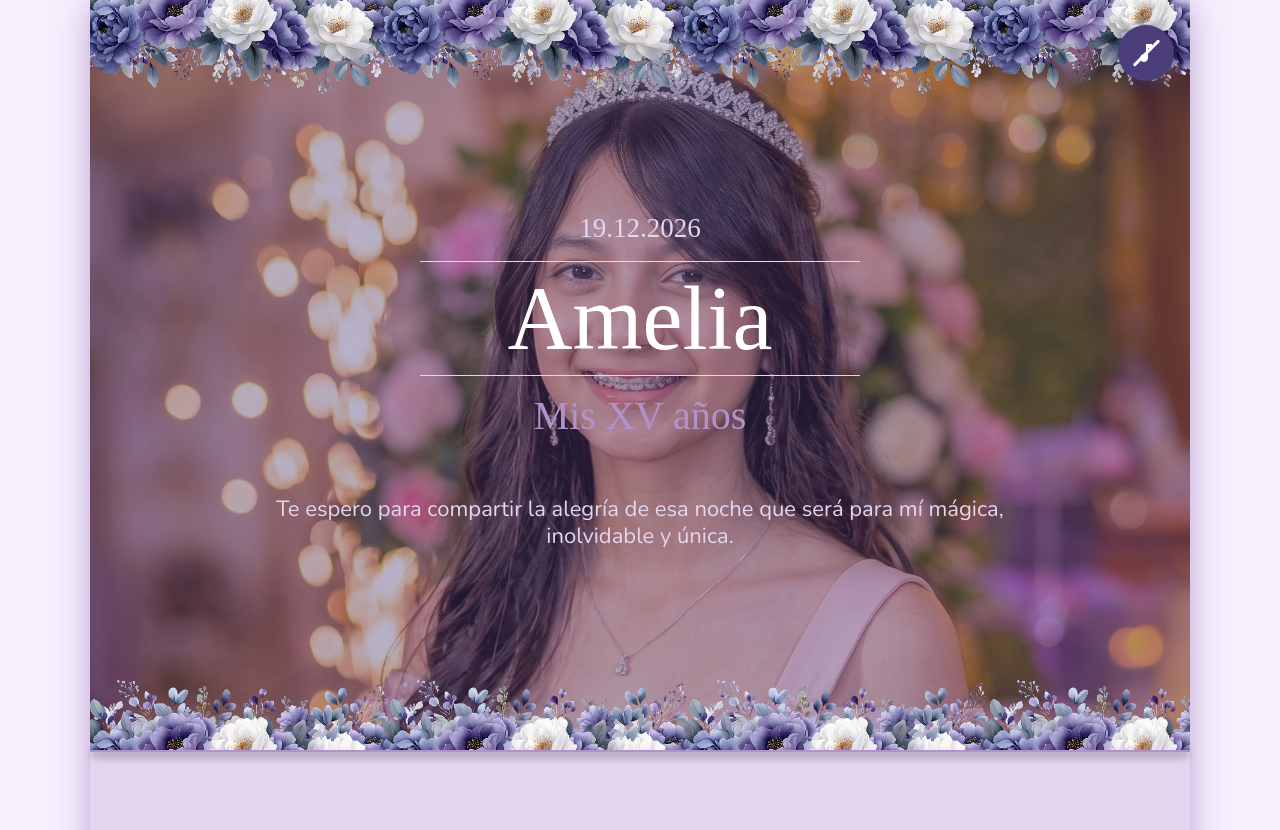
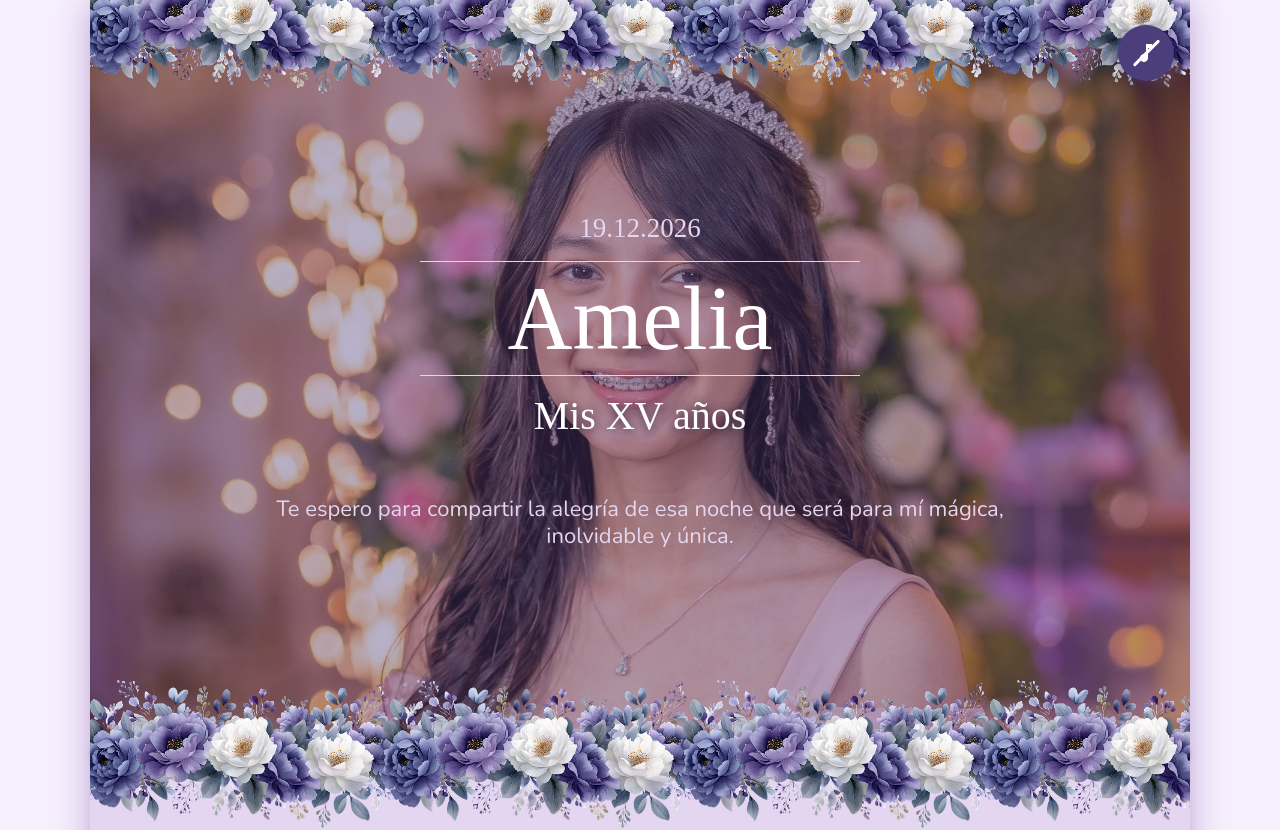
Before and after one commit to Marcogiler/disenio_cumple, a plain HTML site: page index.html in a window 1280 px wide. Shown: the top 830 px of the page. Drawn offline with nearby package versions, Linux system fonts and the light colour scheme; a web font is replaced by a local one.

Commit message:
Modify portada styles and subtitle text shadow
Updated subtitle color and overflow property in portada section. Enhanced subtitle styling with text shadow.

```diff
--- a/index.html
+++ b/index.html
@@ -73,7 +73,7 @@
       /* Portada */
       --color-fecha-portada: var(--color-pallete-4);
       --color-nombres-portada: var(--color-pallete-5);
-      --color-subtitulo-portada: var(--color-pallete-1);
+      --color-subtitulo-portada: var(--color-pallete-5);
       --color-lineas-nombres-portada: var(--color-pallete-4);
       --color-frase-portada: var(--color-pallete-4);
       --color-filtro-portada: var(--color-pallete-2);
@@ -223,7 +223,7 @@
       height: 750px;
       padding-bottom: 0;
       position: relative;
-      overflow: hidden;
+      overflow: visible; /* antes estaba en hidden y cortaba las flores de abajo */
       background-image: url("img/Gemini_Generated_Image_ctzpsxctzpsxctzp.jpg");
       background-size: cover;
       background-position: center 20%;
@@ -241,7 +241,14 @@
     section.portada .box-nombres-fecha-portada .nombres::before { top: 0; }
     section.portada .box-nombres-fecha-portada .nombres::after { bottom: 0; }
     section.portada .content-portada .nombres span { color: var(--color-nombres-portada); font-size: 90px; line-height: 95px; font-family: var(--fuente-1); padding: 0 5px; }
-    section.portada p.subtitulo { font-family: var(--fuente-1); font-size: 40px; line-height: 40px; color: var(--color-subtitulo-portada); margin: 20px 0 0; }
+    section.portada p.subtitulo {
+  font-family: var(--fuente-1);
+  font-size: 40px;
+  line-height: 40px;
+  color: var(--color-subtitulo-portada);
+  margin: 20px 0 0;
+  text-shadow: 0 2px 10px rgba(35, 22, 61, 0.8);
+}
     section.portada .box-frase-portada { margin-top: 60px; }
     section.portada .box-frase-portada p { font-family: var(--font-frase-portada); font-weight: var(--grosor-frase-portada); font-size: 22px; line-height: 27px; color: var(--color-frase-portada); display: inline-block; width: 70%; margin: 0 auto; }
 
@@ -880,7 +887,7 @@
               </svg>
             </div>
             <div class="modal-header"><h5 class="modal-title">Regalos</h5></div>
-            <div class="modal-body"><p>Tu presencia es mi mejor regalo, pero si deseas tener un detalle conmigo, agradeceré que sea en sobre cerrado. En la recepción contaremos con un buzón especial para depositarlos.</p></div>
+            <div class="modal-body"><p>Tu presencia es mi mejor regalo, pero si deseas tener un detalle conmigo, agradeceré que sea en sobre cerrado.</p></div>
           </div>
         </div>
       </div>
```
